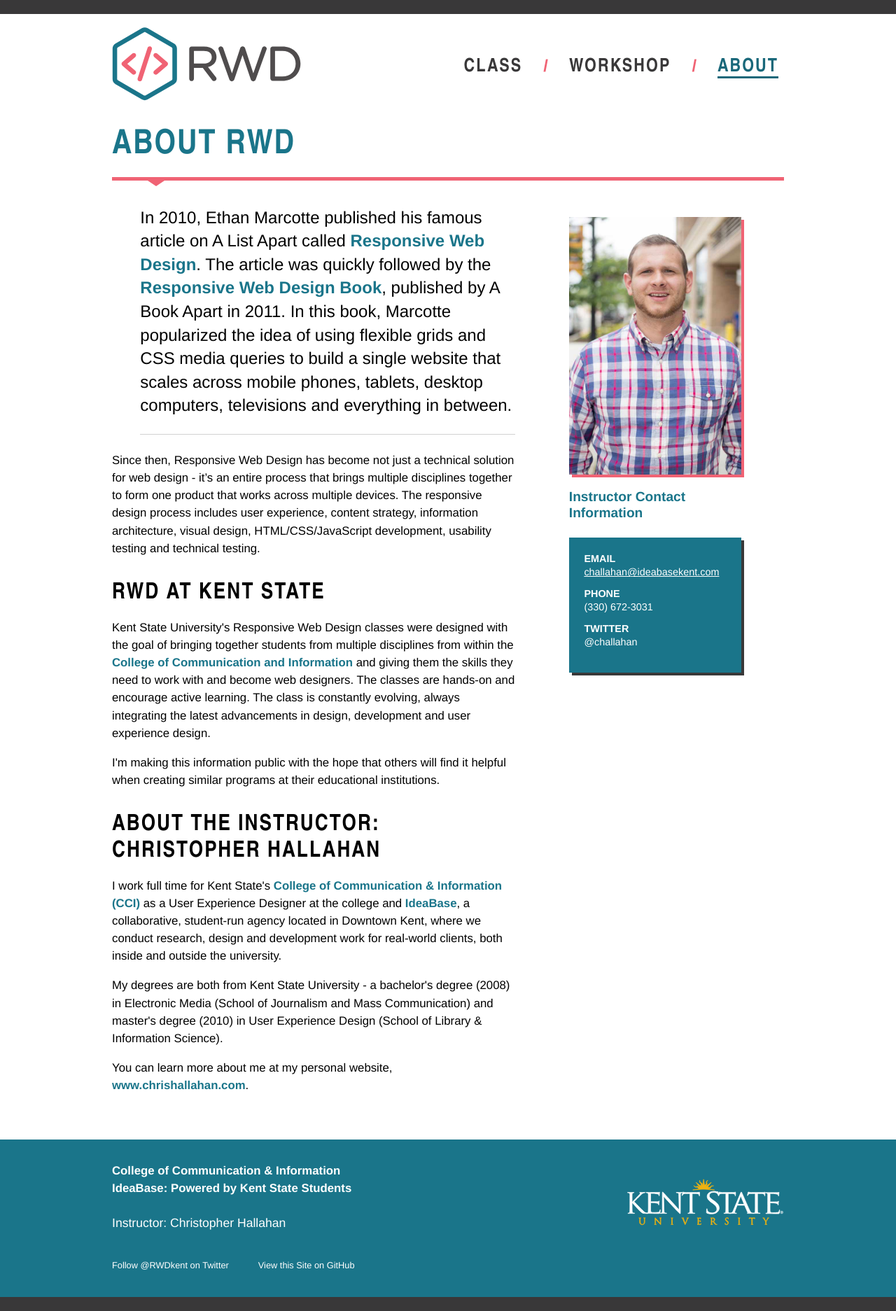
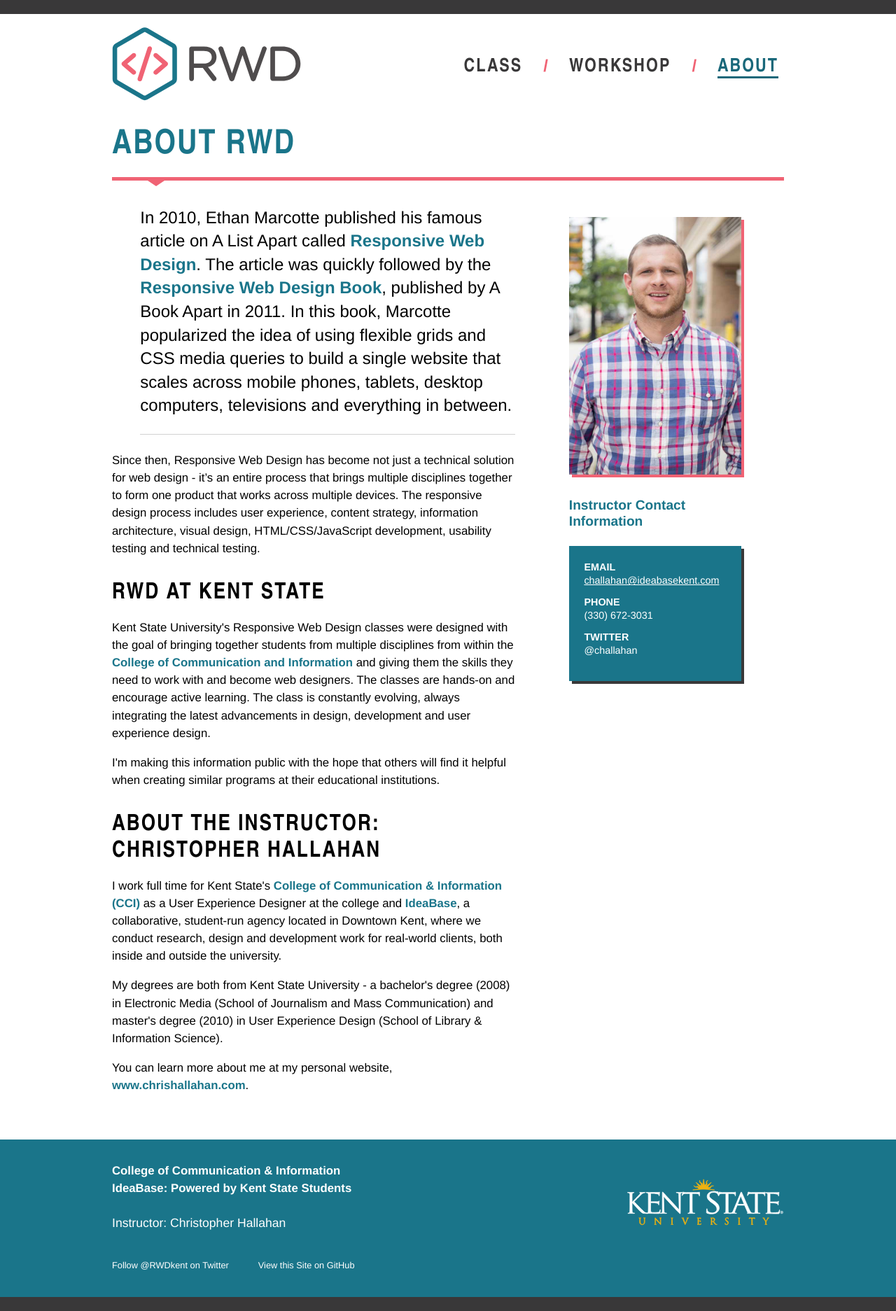
Before and after one commit to KentStateWeb/rwd, a Jekyll site: the page built from about/index.html, in a window 1280 px wide. Shown: the whole page at 70% size. Built offline with Jekyll 4.4.1, drawn with Linux system fonts in a browser that asks for light colours.

Commit message:
Small adjustments to navigation and instructor info
Signed-off-by: Christopher Hallahan <challahan@gmail.com>

```diff
--- a/stylesheets/style.css
+++ b/stylesheets/style.css
@@ -809,6 +809,7 @@
 	height: auto;
 	margin-top: 1em;
 	box-shadow: 4px 4px 0px rgb(240,99,116);
+	margin-bottom: 2em;
 }
 
 .instructor-aside {
@@ -824,11 +825,13 @@
 	aside img {
 		float: left;
 		max-width: 30%;
-		margin-right: 1.5em;
+		margin-right: 3.5em;
 	}
 
 	.instructor-aside {
 		margin: inherit;
+		margin-top:1em;
+		float:left;
 	}
 
 	.supplemental-information {
@@ -842,7 +845,7 @@
 @media screen and (min-width:1200px) {
 aside img {
 	float: inherit;
-	margin-bottom: 1em;
+	margin-bottom: 2em;
 	width: 100%;
 	max-width: inherit;
 }
@@ -879,6 +882,7 @@
 
 .instructor-aside {
 	max-width: 100%;
+	margin-top: 0;
 }
 
 aside {
@@ -1139,7 +1143,7 @@
 	padding: 0;
 }
 
-@media screen and (min-width:500px) {
+@media screen and (min-width:450px) {
 
 	nav {
 		padding: .5em;
```
Also changed, not shown: 1 other file.
